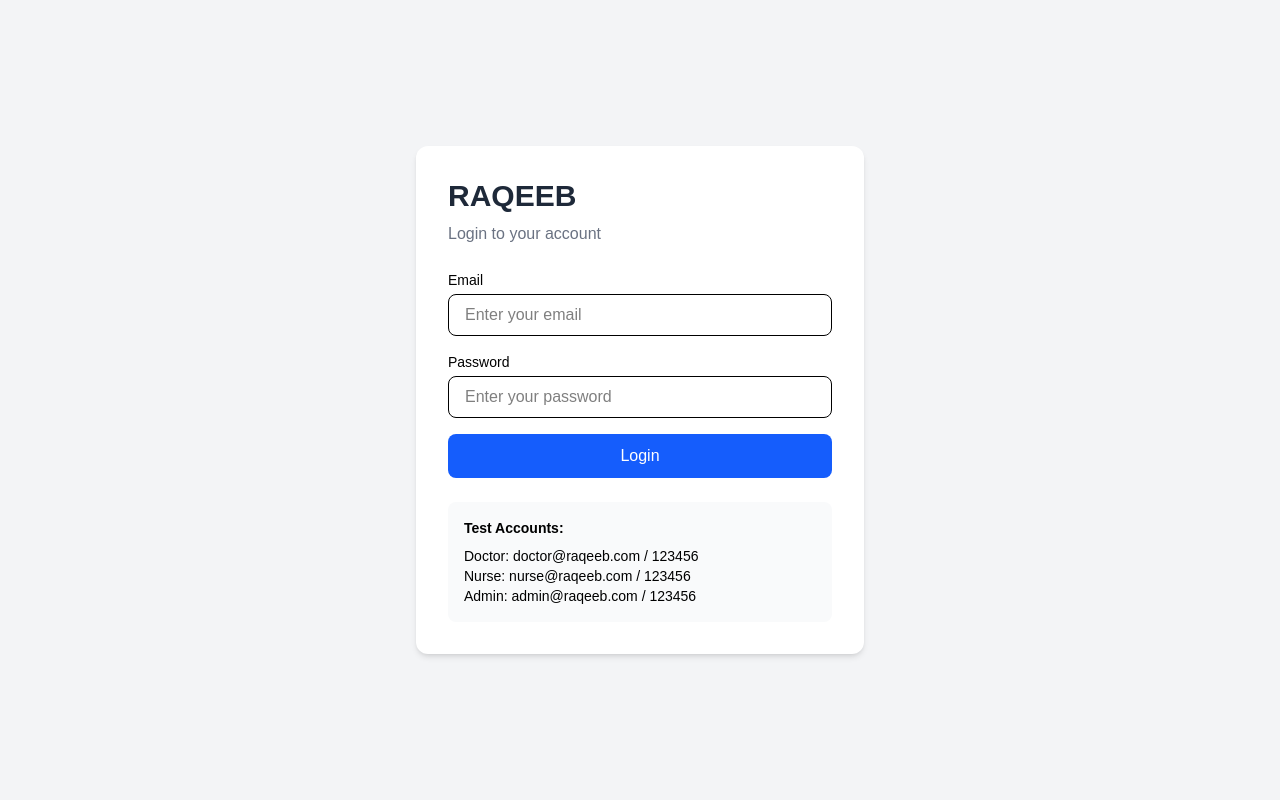
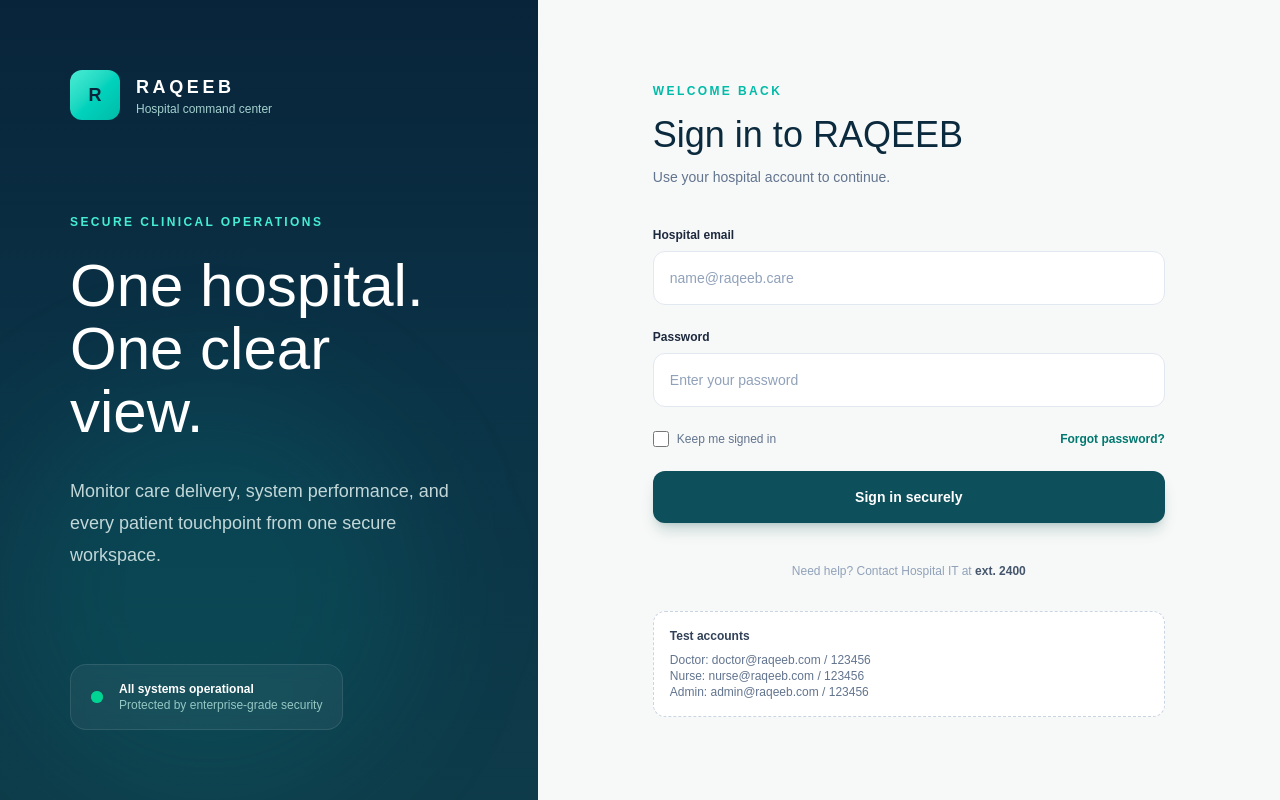
Before and after one commit to RAQEEB-GraduationProject/RaqeebFrontEnd, a React (Vite) app: page /login in a window 1280 px wide. Built offline with nearby package versions, Linux system fonts and the light colour scheme.

Commit message:
update login page UI

```diff
--- a/src/pages/auth/Login.jsx
+++ b/src/pages/auth/Login.jsx
@@ -9,11 +9,11 @@ const Login = () => {
 
   const [email, setEmail] = useState("");
   const [password, setPassword] = useState("");
+  const [keepSignedIn, setKeepSignedIn] = useState(false);
   const [error, setError] = useState("");
 
   const handleLogin = (e) => {
     e.preventDefault();
-
     setError("");
 
     const user = mockUsers.find(
@@ -26,60 +26,166 @@ const Login = () => {
     }
 
     login(user);
-
     navigate(`/${user.role}/dashboard`);
   };
 
+  const inputClass =
+    "w-full rounded-xl border border-slate-200 bg-white px-4 py-4 text-sm text-slate-800 placeholder:text-slate-400 outline-none transition focus:border-teal-600 focus:ring-2 focus:ring-teal-600/20";
+
   return (
-    <div className="min-h-screen flex items-center justify-center bg-gray-100">
-      <div className="w-full max-w-md rounded-xl bg-white p-8 shadow-md">
-        <h1 className="mb-2 text-3xl font-bold text-gray-800">RAQEEB</h1>
+    <div className="flex min-h-screen w-full bg-[#f7f9f8]">
+      {/* ========== Left panel (brand) ========== */}
+      <div className="relative hidden w-[42%] flex-col justify-between overflow-hidden bg-gradient-to-b from-[#08243a] via-[#0b3347] to-[#0e3b49] p-[70px] lg:flex">
+        {/* soft glow */}
+        <div className="pointer-events-none absolute bottom-0 left-0 h-[420px] w-[420px] rounded-full bg-teal-400/10 blur-3xl" />
 
-        <p className="mb-6 text-gray-500">Login to your account</p>
+        {/* Logo */}
+        <div className="relative flex items-center gap-4">
+          <div className="flex h-[50px] w-[50px] items-center justify-center rounded-xl bg-gradient-to-br from-teal-300 to-teal-500 text-lg font-bold text-[#08243a]">
+            R
+          </div>
+          <div>
+            <h2 className="text-lg font-bold tracking-[0.2em] text-white">
+              RAQEEB
+            </h2>
+            <p className="text-xs font-medium text-teal-100/80">
+              Hospital command center
+            </p>
+          </div>
+        </div>
 
-        <form onSubmit={handleLogin} className="space-y-4">
+        {/* Hero text */}
+        <div className="relative">
+          <p className="mb-6 text-xs font-bold tracking-[0.2em] text-teal-300">
+            SECURE CLINICAL OPERATIONS
+          </p>
+          <h1 className="text-6xl font-light leading-[1.05] text-white">
+            One hospital.
+            <br />
+            One clear view.
+          </h1>
+          <p className="mt-8 max-w-md text-lg leading-8 text-teal-50/80">
+            Monitor care delivery, system performance, and every patient
+            touchpoint from one secure workspace.
+          </p>
+        </div>
+
+        {/* Status card */}
+        <div className="relative flex w-fit items-center gap-4 rounded-2xl border border-white/10 bg-white/5 px-5 py-4 backdrop-blur-sm">
+          <span className="relative flex h-3 w-3">
+            <span className="absolute inline-flex h-full w-full animate-ping rounded-full bg-emerald-400 opacity-60" />
+            <span className="relative inline-flex h-3 w-3 rounded-full bg-emerald-400" />
+          </span>
           <div>
-            <label className="mb-1 block text-sm font-medium">Email</label>
+            <p className="text-xs font-bold text-white">
+              All systems operational
+            </p>
+            <p className="text-xs text-teal-100/70">
+              Protected by enterprise-grade security
+            </p>
+          </div>
+        </div>
+      </div>
 
+      {/* ========== Right panel (form) ========== */}
+      <div className="flex flex-1 items-center justify-center px-6 py-12">
+        <div className="w-full max-w-[512px]">
+          <p className="mb-4 text-xs font-bold tracking-[0.2em] text-teal-500">
+            WELCOME BACK
+          </p>
+          <h1 className="mb-3 text-4xl font-medium text-[#0b2a3d]">
+            Sign in to RAQEEB
+          </h1>
+          <p className="mb-10 text-sm text-slate-500">
+            Use your hospital account to continue.
+          </p>
+
+          <form onSubmit={handleLogin} className="space-y-6">
+            <div>
+              <label
+                htmlFor="email"
+                className="mb-2 block text-xs font-semibold text-slate-800"
+              >
+                Hospital email
+              </label>
               <input
+                id="email"
                 type="email"
                 value={email}
                 onChange={(e) => setEmail(e.target.value)}
-              placeholder="Enter your email"
-              className="w-full rounded-lg border px-4 py-2 outline-none focus:ring-2"
+                placeholder="name@raqeeb.care"
+                className={inputClass}
                 required
               />
             </div>
 
             <div>
-            <label className="mb-1 block text-sm font-medium">Password</label>
-
+              <label
+                htmlFor="password"
+                className="mb-2 block text-xs font-semibold text-slate-800"
+              >
+                Password
+              </label>
               <input
+                id="password"
                 type="password"
                 value={password}
                 onChange={(e) => setPassword(e.target.value)}
                 placeholder="Enter your password"
-              className="w-full rounded-lg border px-4 py-2 outline-none focus:ring-2"
+                className={inputClass}
                 required
               />
             </div>
 
-          {error && <p className="text-sm text-red-500">{error}</p>}
+            <div className="flex items-center justify-between">
+              <label className="flex cursor-pointer items-center gap-2 text-xs text-slate-500">
+                <input
+                  type="checkbox"
+                  checked={keepSignedIn}
+                  onChange={(e) => setKeepSignedIn(e.target.checked)}
+                  className="h-4 w-4 rounded border-slate-300 accent-teal-700"
+                />
+                Keep me signed in
+              </label>
+
+              <button
+                type="button"
+                onClick={() => navigate("/forgot-password")}
+                className="text-xs font-semibold text-teal-700 hover:underline"
+              >
+                Forgot password?
+              </button>
+            </div>
+
+            {error && (
+              <p
+                role="alert"
+                className="rounded-lg bg-red-50 px-4 py-3 text-sm text-red-600"
+              >
+                {error}
+              </p>
+            )}
 
             <button
               type="submit"
-            className="w-full rounded-lg bg-blue-600 py-2.5 font-medium text-white hover:bg-blue-700"
+              className="w-full rounded-xl bg-[#0e4f5c] py-4 text-sm font-bold text-white shadow-lg shadow-teal-900/20 transition hover:bg-[#0b424d] focus:outline-none focus:ring-2 focus:ring-teal-600 focus:ring-offset-2"
             >
-            Login
+              Sign in securely
             </button>
           </form>
 
-        <div className="mt-6 rounded-lg bg-gray-50 p-4 text-sm">
-          <p className="mb-2 font-semibold">Test Accounts:</p>
+          <p className="mt-10 text-center text-xs text-slate-400">
+            Need help? Contact Hospital IT at{" "}
+            <span className="font-bold text-slate-600">ext. 2400</span>
+          </p>
 
+          {/* Test accounts (احذفه قبل الـ Production) */}
+          <div className="mt-8 rounded-xl border border-dashed border-slate-300 bg-white p-4 text-xs text-slate-500">
+            <p className="mb-2 font-semibold text-slate-700">Test accounts</p>
             <p>Doctor: doctor@raqeeb.com / 123456</p>
             <p>Nurse: nurse@raqeeb.com / 123456</p>
             <p>Admin: admin@raqeeb.com / 123456</p>
+          </div>
         </div>
       </div>
     </div>
```
Lines whose indentation alone changed are shown as unchanged.
